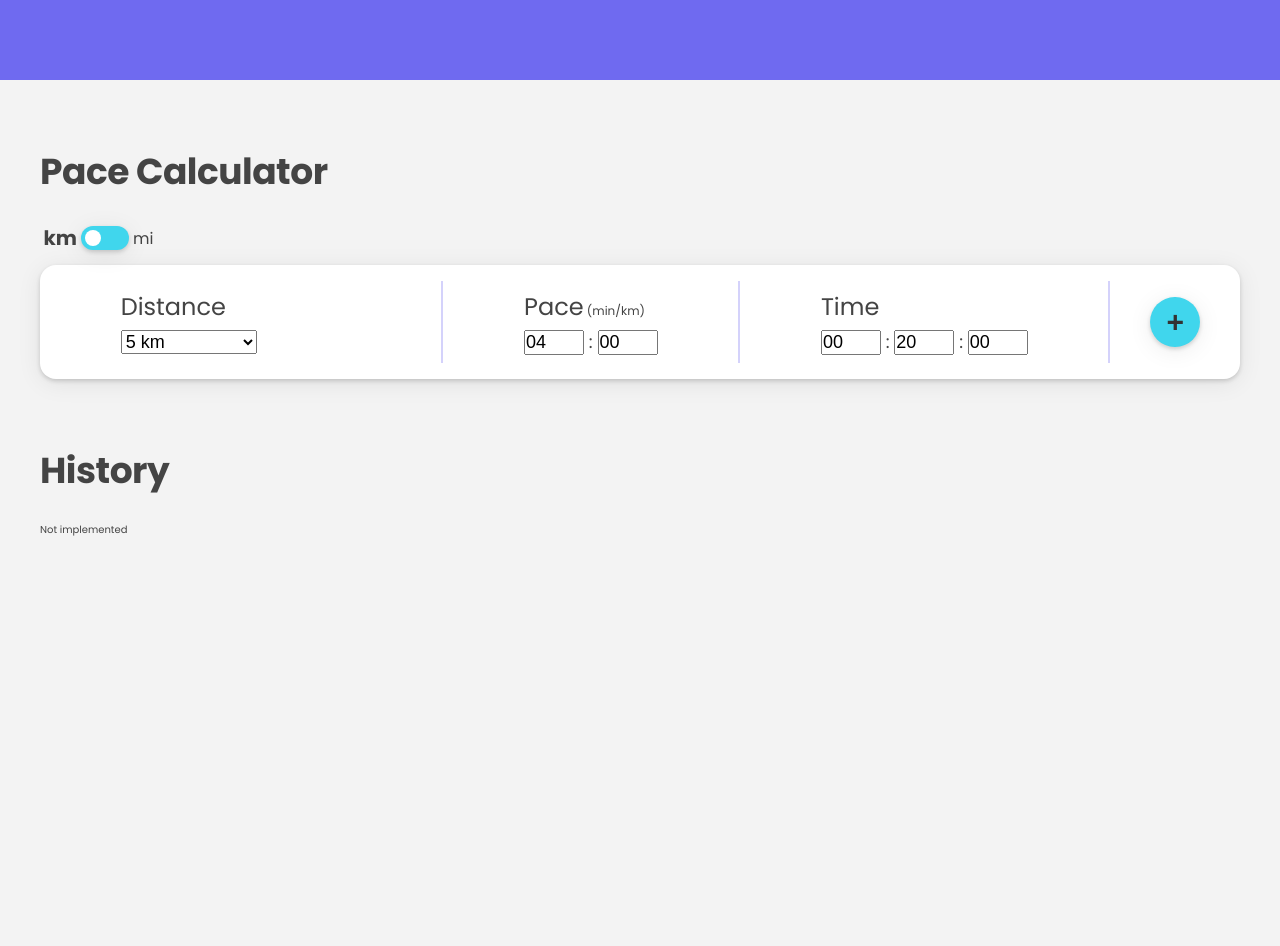
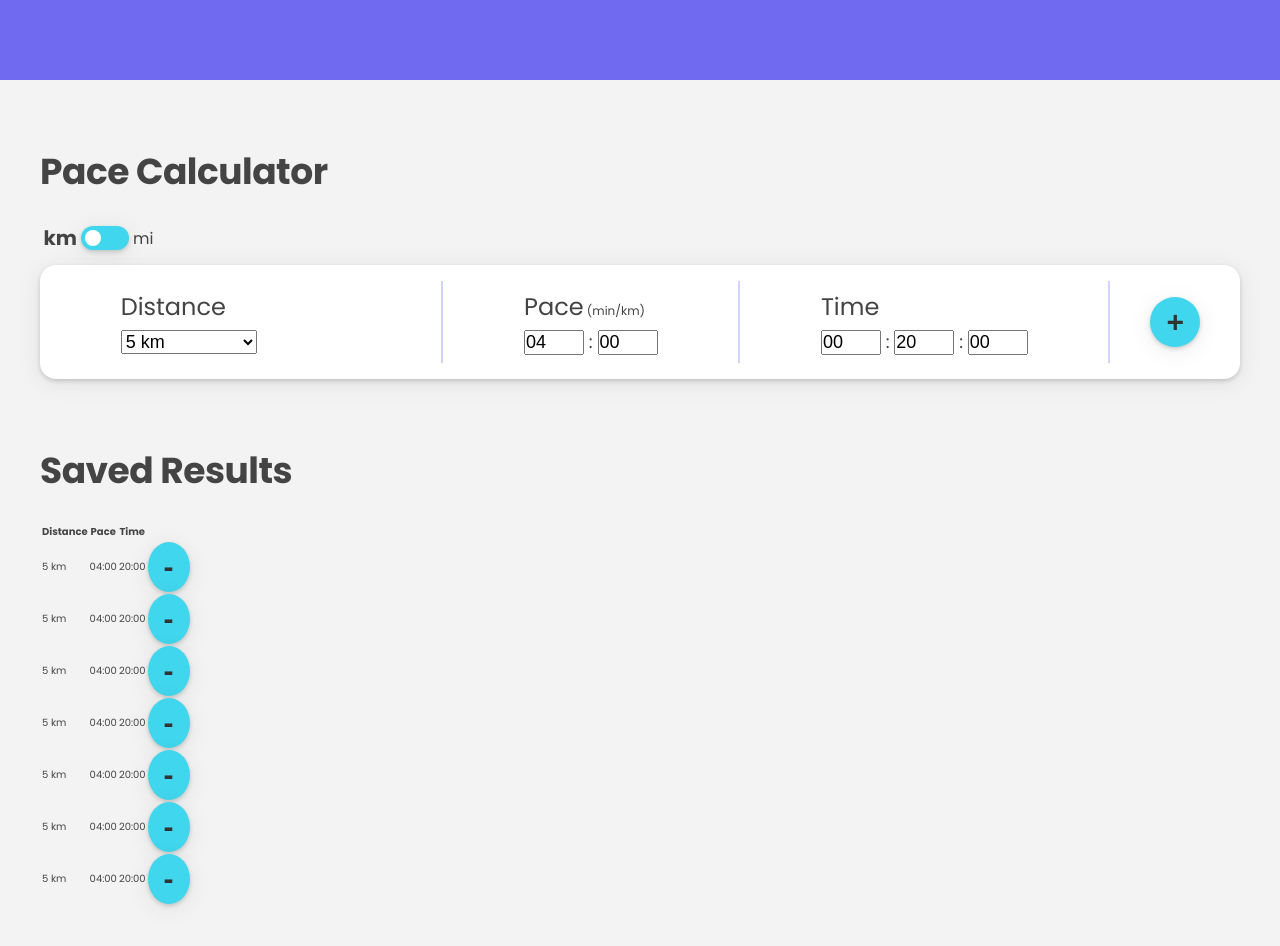
Before and after one commit to swalstab/runwise, a React (Create React App) app: page / in a window 1280 px wide. Shown: the top 946 px of the page. Before the commit the page ends 800 px from the top, so only its background shows below. Built offline with nearby package versions, Linux system fonts and the light colour scheme.

Commit message:
rename history component to savedresults component and add content

```diff
--- a/src/Components/History.js
+++ /dev/null
@@ -1,8 +0,0 @@
-function History() {
-  return <section className="section">
-    <h2>History</h2>
-    <p>Not implemented</p>
-  </section>;
-}
-
-export default History;
--- a/src/Components/Main.js
+++ b/src/Components/Main.js
@@ -1,11 +1,11 @@
 import Calculator from "./Calculator.js";
-import History from "./History.js";
+import SavedResults from "./SavedResults.js";
 
 function Main() {
   return (
     <main className="container">
       <Calculator />
-      <History />
+      <SavedResults />
     </main>
   );
 }
--- /dev/null
+++ b/src/Components/SavedResults.js
@@ -0,0 +1,93 @@
+function SavedResults() {
+  return (
+    <section className="section section__saved-results">
+      <h2>Saved Results</h2>
+      <table className="saved-results">
+        <thead>
+          <tr>
+            <th scope="col">
+              Distance
+              {/* <div>
+                <button>Test</button>
+                <ul>
+                  <li>
+                    <input type="checkbox"></input>a
+                  </li>
+                  <li>
+                    <input type="checkbox"></input>b
+                  </li>
+                  <li>
+                    <input type="checkbox"></input>c
+                  </li>
+                </ul>
+              </div> */}
+            </th>
+            <th scope="col">Pace</th>
+            <th scope="col">Time</th>
+            <th scope="col"></th>
+          </tr>
+        </thead>
+        <tbody>
+          <tr>
+            <td>5 km</td>
+            <td>04:00</td>
+            <td>20:00</td>
+            <td>
+              <button className="btn btn--round">-</button>
+            </td>
+          </tr>
+          <tr>
+            <td>5 km</td>
+            <td>04:00</td>
+            <td>20:00</td>
+            <td>
+              <button className="btn btn--round">-</button>
+            </td>
+          </tr>
+          <tr>
+            <td>5 km</td>
+            <td>04:00</td>
+            <td>20:00</td>
+            <td>
+              <button className="btn btn--round">-</button>
+            </td>
+          </tr>
+          <tr>
+            <td>5 km</td>
+            <td>04:00</td>
+            <td>20:00</td>
+            <td>
+              <button className="btn btn--round">-</button>
+            </td>
+          </tr>
+          <tr>
+            <td>5 km</td>
+            <td>04:00</td>
+            <td>20:00</td>
+            <td>
+              <button className="btn btn--round">-</button>
+            </td>
+          </tr>
+          <tr>
+            <td>5 km</td>
+            <td>04:00</td>
+            <td>20:00</td>
+            <td>
+              <button className="btn btn--round">-</button>
+            </td>
+          </tr>
+          <tr>
+            <td>5 km</td>
+            <td>04:00</td>
+            <td>20:00</td>
+            <td>
+              <button className="btn btn--round">-</button>
+            </td>
+          </tr>
+        </tbody>
+      </table>
+    </section>
+  );
+}
+
+export default SavedResults;
```
